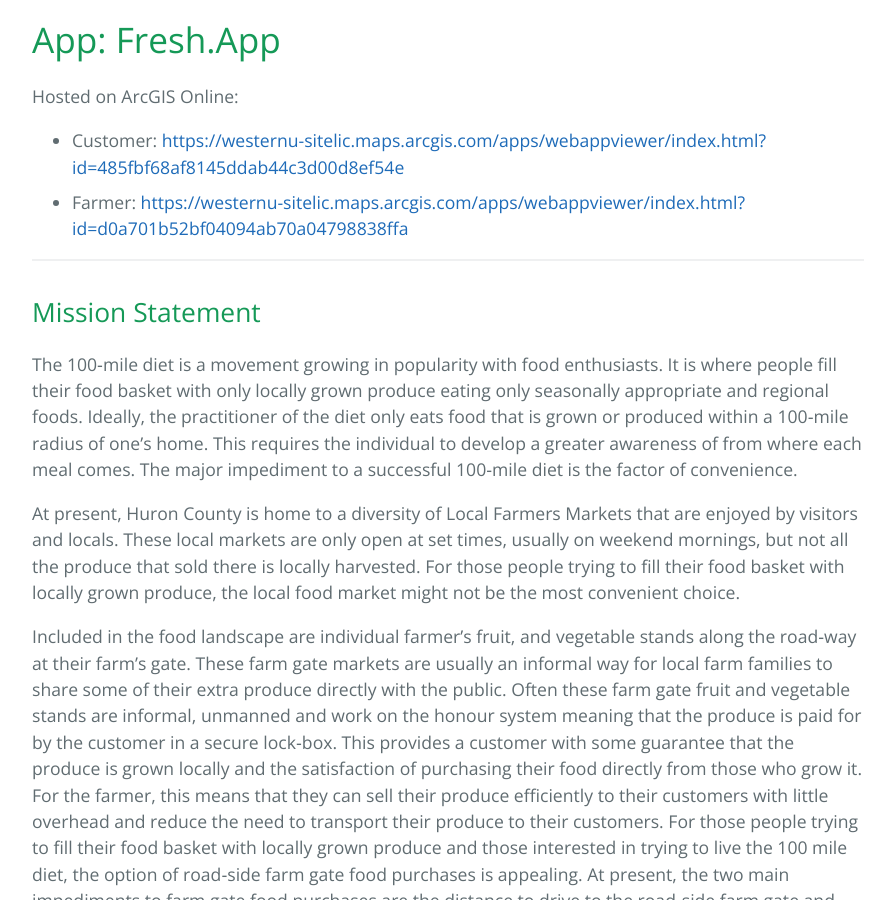
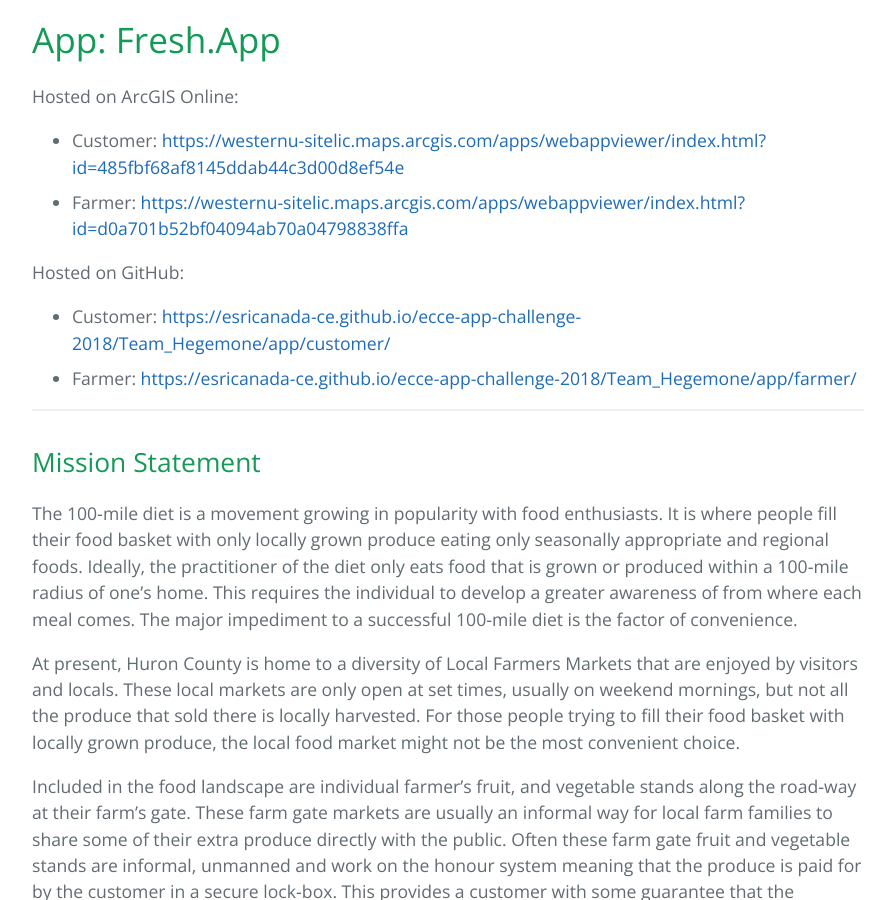
Before and after one commit to EsriCanada-CE/esricanada-ce.github.io, a Jekyll site: the page built from _appchallenge/2018/teams/western/Team_Hegemone.md, in a window 1280 px wide and 900 px high, scrolled down 478 px. Shown: the whole window, without its empty margins (192-1084 px from the left). Built offline with Jekyll 4.4.1, drawn with Linux system fonts in a browser that asks for light colours.

Commit message:
Restoring links to github-hosted versions of apps.

```diff
--- a/_appchallenge/2018/teams/western/Team_Hegemone.md
+++ b/_appchallenge/2018/teams/western/Team_Hegemone.md
@@ -17,8 +17,8 @@
 videoid: 7QKjrjztiI0
 
 demo:
-  url: "https://westernu-sitelic.maps.arcgis.com/apps/webappviewer/index.html?id=485fbf68af8145ddab44c3d00d8ef54e"
-  github: no
+  url: "app/customer/"
+  github: yes
 
 docs:
   - name: README.md
@@ -33,6 +33,11 @@
 
 - Customer: [https://westernu-sitelic.maps.arcgis.com/apps/webappviewer/index.html?id=485fbf68af8145ddab44c3d00d8ef54e](https://westernu-sitelic.maps.arcgis.com/apps/webappviewer/index.html?id=485fbf68af8145ddab44c3d00d8ef54e){:target="_blank"}
 - Farmer: [https://westernu-sitelic.maps.arcgis.com/apps/webappviewer/index.html?id=d0a701b52bf04094ab70a04798838ffa](https://westernu-sitelic.maps.arcgis.com/apps/webappviewer/index.html?id=d0a701b52bf04094ab70a04798838ffa){:target="_blank"}
+
+Hosted on GitHub:
+
+- Customer: [https://esricanada-ce.github.io/ecce-app-challenge-2018/Team_Hegemone/app/customer/](https://esricanada-ce.github.io/ecce-app-challenge-2018/Team_Hegemone/app/customer/){:target="_blank"}
+- Farmer: [https://esricanada-ce.github.io/ecce-app-challenge-2018/Team_Hegemone/app/farmer/](https://esricanada-ce.github.io/ecce-app-challenge-2018/Team_Hegemone/app/farmer/){:target="_blank"}
 
 ---
 
```
